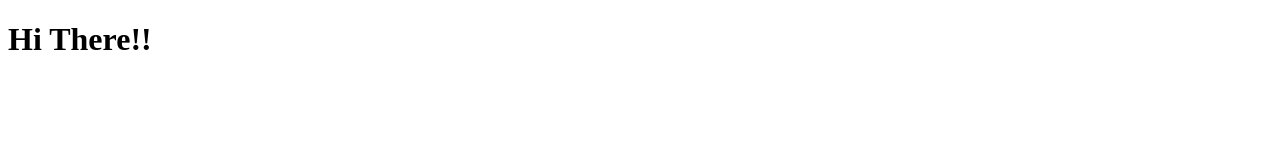
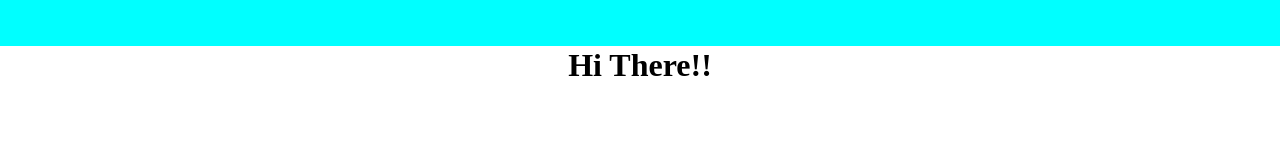
Before and after one commit to SamyakMahajan/Portfolio, a plain HTML site: page index.html in a window 1280 px wide. Drawn offline with Linux system fonts and the light colour scheme.

Commit message:
added styles.css

```diff
--- a/index.html
+++ b/index.html
@@ -1,12 +1,18 @@
 <!DOCTYPE html>
 <html lang="en">
 <head>
+    <link rel="stylesheet" type="text/css" href="styles.css" />
     <meta charset="UTF-8">
     <meta http-equiv="X-UA-Compatible" content="IE=edge">
     <meta name="viewport" content="width=device-width, initial-scale=1.0">
     <title>Samyak Mahajan</title>
 </head>
 <body>
+    <nav>
+        <ul style="None">
+
+        </ul>
+    </nav>
     <h1>Hi There!!</h1>
 </body>
 </html>
--- /dev/null
+++ b/styles.css
@@ -0,0 +1,9 @@
+h1{
+    text-align:center;
+}
+
+nav{
+    margin:-20px;
+    height: 50px;
+    background-color: aqua;
+}
```
